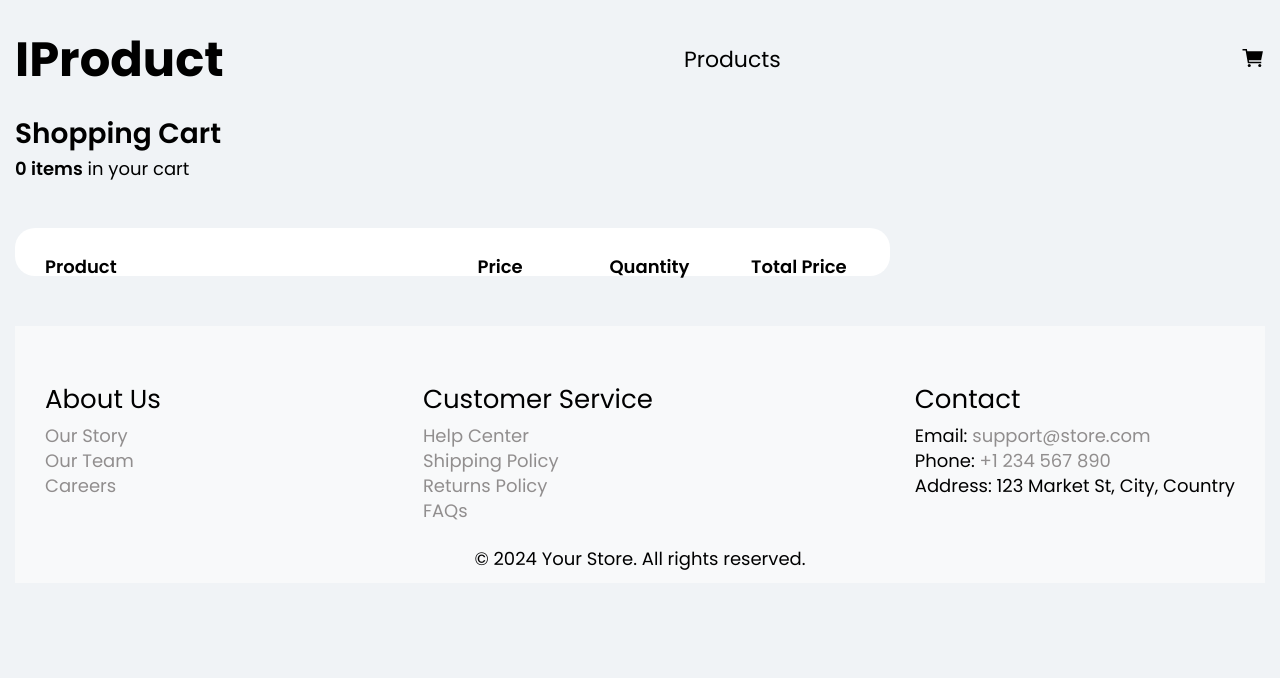
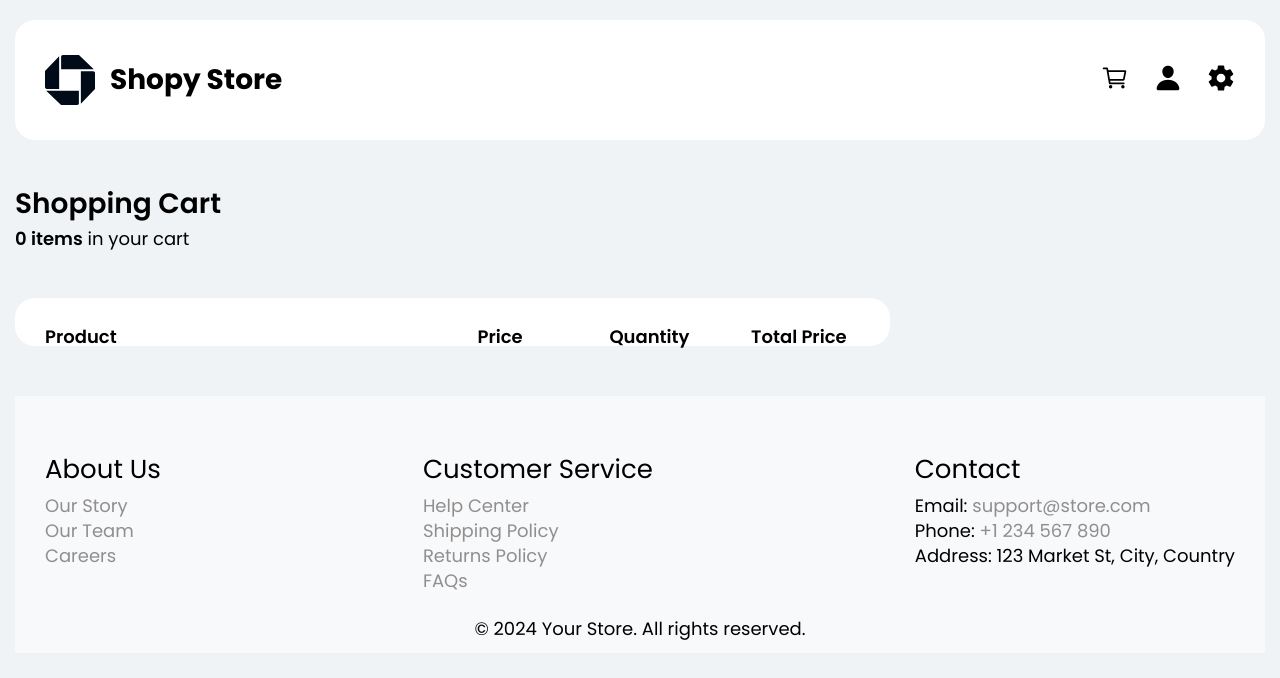
Before and after one commit to geletsky/product-catalog, a React (Vite) app: page /cart in a window 1280 px wide. Shown: the top 678 px of the page. Built offline with nearby package versions, Linux system fonts and the light colour scheme.

Commit message:
Update UI styles of Header

```diff
--- a/src/components/layout/header/Header.module.scss
+++ b/src/components/layout/header/Header.module.scss
@@ -1,27 +1,40 @@
 .header {
+	padding: 0px 30px;
+	margin: 20px 0px 50px 0px;
+
 	display: flex;
 	align-items: center;
 	justify-content: space-between;
 	min-height: 120px;
 
+	border-radius: 20px;
+	background-color: #fff;
+
 	.logo {
-		font-size: 48px;
-		font-weight: 700;
-	}
+		display: flex;
+		align-items: center;
+		gap: 15px;
 
-	.menu {
-		ul {
-			display: flex;
-			gap: 30px;
+		& img {
+			width: 50px;
+			height: 50px;
+		}
 
-			li {
-				font-weight: 500;
-				font-size: 22px;
-			}
+		.logoText {
+			font-size: 28px;
+			font-weight: 700;
 		}
 	}
 
+	.search {
+		margin: 0px auto 0px 50px;
+	}
+
 	.actions {
-		font-size: 24px;
+		display: flex;
+		align-items: center;
+		gap: 25px;
+
+		font-size: 28px;
 	}
 }
--- a/src/components/layout/header/Header.tsx
+++ b/src/components/layout/header/Header.tsx
@@ -1,5 +1,5 @@
 import { FC } from 'react'
-import { IoCartSharp } from 'react-icons/io5'
+import { IoCartOutline, IoPerson, IoSettingsSharp } from 'react-icons/io5'
 import { Link } from 'react-router-dom'
 
 import styles from './Header.module.scss'
@@ -7,19 +7,21 @@ import styles from './Header.module.scss'
 export const Header: FC = () => {
 	return (
 		<header className={styles.header}>
-			<div className={styles.logo}>IProduct</div>
-			<nav className={styles.menu}>
-				<ul>
-					<li>
-						<Link to='/'>Products</Link>
-					</li>
-				</ul>
+			<Link to='/' className={styles.logo}>
+				<img src='/logo.svg' alt='Logo' />
+				<p className={styles.logoText}>Shopy Store</p>
+			</Link>
+			<nav className={styles.actions}>
+				<Link to='/cart'>
+					<IoCartOutline />
+				</Link>
+				<Link to='/cart'>
+					<IoPerson />
+				</Link>
+				<Link to='/cart'>
+					<IoSettingsSharp />
+				</Link>
 			</nav>
-			<div className={styles.actions}>
-				<Link to='/cart'>
-					<IoCartSharp />
-				</Link>
-			</div>
 		</header>
 	)
 }
```
Also changed, not shown: public/logo.svg (added).
